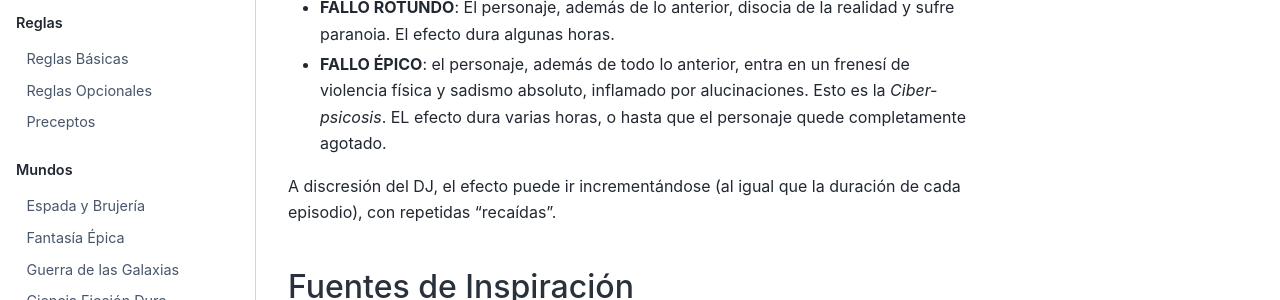
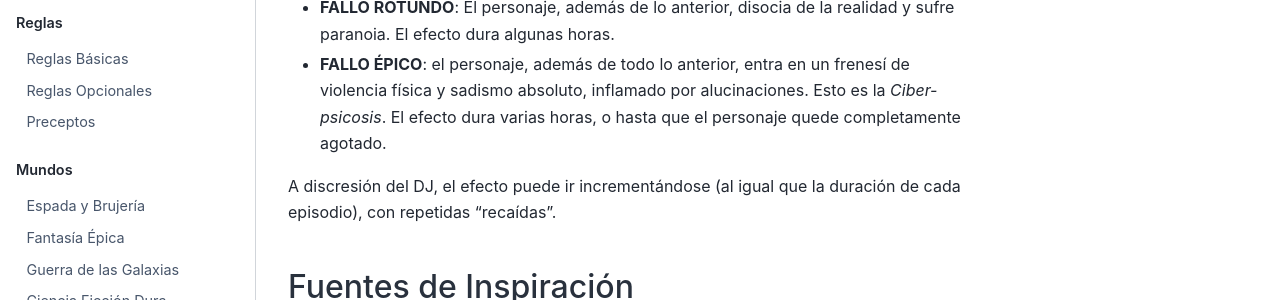
Before and after one commit to TaTooKa/2d6Mundos, a Sphinx documentation site: the page built from docs/source/pages/worlds/cyberpunk.rst, in a window 1280 px wide and 900 px high, scrolled down 21520 px. Shown: the part 210-510 px from the top of the window. Built offline with Sphinx 7.4.7 and the Sphinx Book theme 1.1.4, drawn with Linux system fonts in a browser that asks for light colours; some web fonts are replaced; cross-references to code outside the pages are shown as plain code.

Commit message:
fix typo.

```diff
--- a/docs/source/pages/worlds/cyberpunk.rst
+++ b/docs/source/pages/worlds/cyberpunk.rst
@@ -516,7 +516,7 @@ Cuando el DJ le pida a un jugador que haga un :hoverxref:`Chequeo de Instinto <r
 
 * **FALLO NORMAL**: El personaje sufre una pérdida completa de empatía y/o tiene arranques violentos hacia quien tenga más a mano. El efecto dura algunos minutos.
 * **FALLO ROTUNDO**: El personaje, además de lo anterior, disocia de la realidad y sufre paranoia. El efecto dura algunas horas.
-* **FALLO ÉPICO**: el personaje, además de todo lo anterior, entra en un frenesí de violencia física y sadismo absoluto, inflamado por alucinaciones. Esto es la *Ciber-psicosis*. EL efecto dura varias horas, o hasta que el personaje quede completamente agotado.
+* **FALLO ÉPICO**: el personaje, además de todo lo anterior, entra en un frenesí de violencia física y sadismo absoluto, inflamado por alucinaciones. Esto es la *Ciber-psicosis*. El efecto dura varias horas, o hasta que el personaje quede completamente agotado.
 
 A discresión del DJ, el efecto puede ir incrementándose (al igual que la duración de cada episodio), con repetidas "recaídas".
 
```
